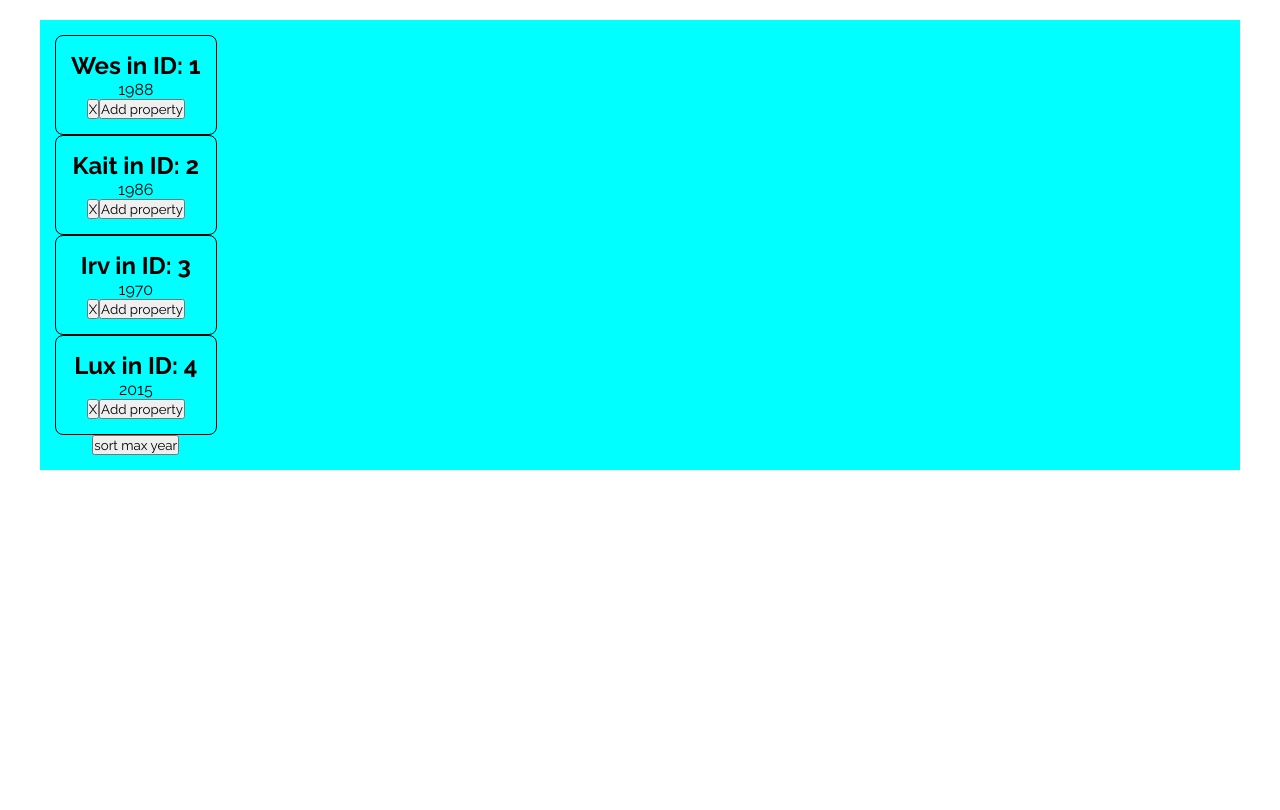
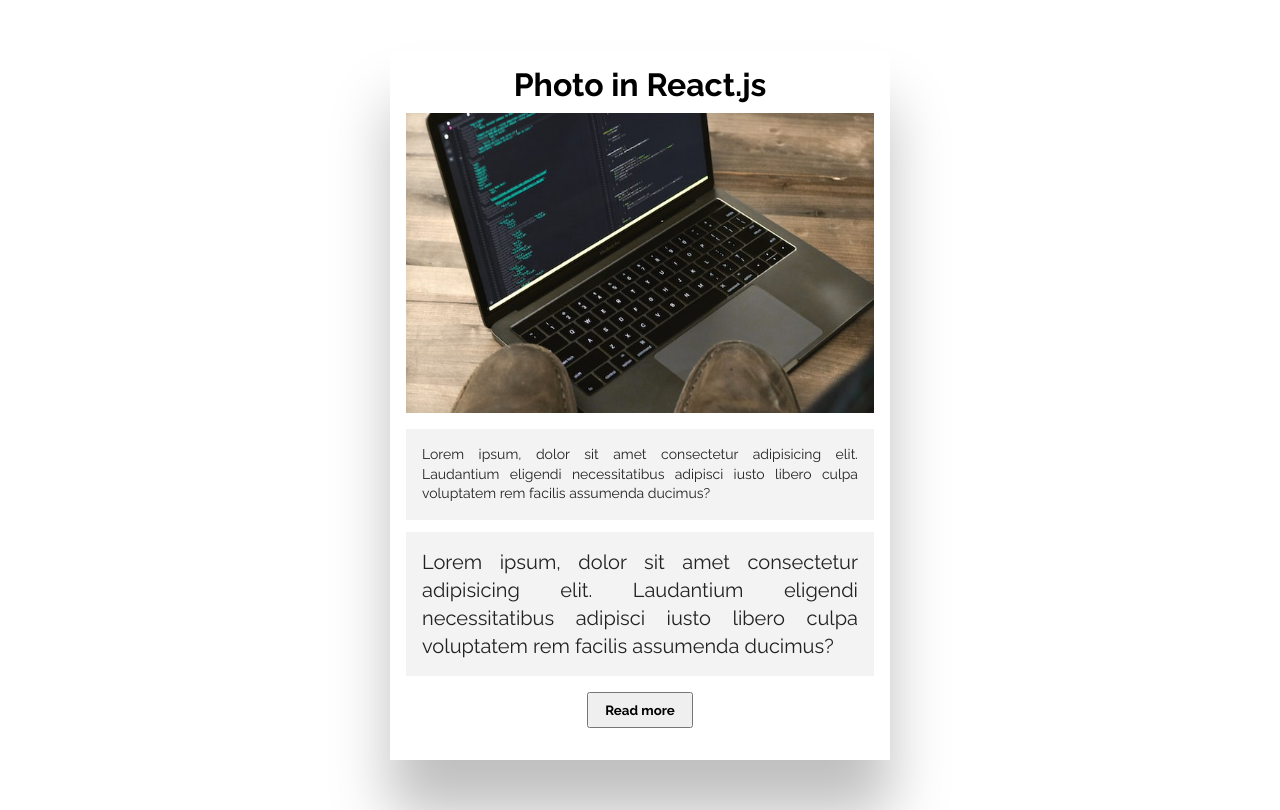
Before and after one commit to BrownEdgar/R_project, a React (Create React App) app: page / in a window 1280 px wide. Built offline with nearby package versions, Linux system fonts and the light colour scheme.

Commit message:
working with image, sass exampl

```diff
--- a/package.json
+++ b/package.json
@@ -9,6 +9,7 @@
     "react": "^18.2.0",
     "react-dom": "^18.2.0",
     "react-scripts": "5.0.1",
+    "sass": "^1.58.3",
     "web-vitals": "^2.1.4"
   },
   "scripts": {
--- a/src/App.js
+++ b/src/App.js
@@ -1,4 +1,4 @@
-import logo from './logo.svg';
+
 import './App.css';
 
 function App() {
--- /dev/null
+++ b/src/components/Edgar/workwithImages/App.jsx
@@ -0,0 +1,25 @@
+import React, { useState } from 'react'
+
+import Logo from './photo.jpg'
+
+import "./App.scss"
+
+export default function App() {
+
+	return (
+		<div className='Box'>
+			<h1 className='Box-Title'>Photo in React.js</h1>
+			<img className='Box-Image' src={Logo} alt="my notebook" />
+
+			<p className='Box-Desctiption Box-Desctiption_light Box-Desctiption_sm'>
+				Lorem ipsum, dolor sit amet consectetur adipisicing elit. Laudantium eligendi necessitatibus adipisci iusto libero culpa voluptatem rem facilis assumenda ducimus?
+			</p>
+			<p className='Box-Desctiption Box-Desctiption_light Box-Desctiption_md'>
+				Lorem ipsum, dolor sit amet consectetur adipisicing elit. Laudantium eligendi necessitatibus adipisci iusto libero culpa voluptatem rem facilis assumenda ducimus?
+			</p>
+			<button className='Box-Btn'>
+				Read more
+			</button>
+		</div>
+	)
+}
--- /dev/null
+++ b/src/components/Edgar/workwithImages/App.scss
@@ -0,0 +1,55 @@
+.Box {
+	width: 500px;
+	margin: 50px auto;
+	text-align: center;
+	padding: 1rem;
+	box-shadow: rgba(0, 0, 0, 0.25) 0px 54px 55px;
+
+	&-Title {
+		margin-bottom: 10px;
+	}
+
+	&-Image {
+		position: relative;
+		width: 100%;
+		height: 300px;
+		object-fit: cover;
+	}
+
+	&-Desctiption {
+		line-height: 1.4;
+		margin-top: 12px;
+		text-align: justify;
+		padding: 1rem;
+		font-size: 16px;
+
+		&_dark {
+			background-color: #222;
+			color: #fff;
+		}
+
+		&_light {
+			background-color: #f3f3f3;
+			color: #222;
+		}
+
+		&_lg {
+			font-size: 24px;
+		}
+
+		&_md {
+			font-size: 20px;
+		}
+
+		&_sm {
+			font-size: 14px;
+		}
+	}
+
+	&-Btn {
+		cursor: pointer;
+		font-weight: 700;
+		margin: 16px;
+		padding: 0.5rem 1rem;
+	}
+}
--- a/src/components/Raf/App.js
+++ b/src/components/Raf/App.js
@@ -9,10 +9,10 @@ import PeopleApp from './HomeWork20.02.23/people'
 function App() {
   return (
     <div className="appBlock">
-      <PeopleApp/>
-      {/* <RandomNum/>
+      {/* <PeopleApp/> */}
+      <RandomNum/>
       <ZeroTen/>
-      <AppPerson/> */}
+      <AppPerson/>
     </div>
   );
 }
--- a/src/components/Raf/HomeWork20.02.23/people.jsx
+++ b/src/components/Raf/HomeWork20.02.23/people.jsx
@@ -28,8 +28,8 @@ function PeopleApp(){
         })
         setValue(newPeople)
     }
-    function DeletePeople(e) {
-        const newArrPeop = [...value].filter((elem) => elem.id != e.target.value)
+    function DeletePeople(id) {
+        const newArrPeop = value.filter((elem) => elem.id !== id)
         console.log(newArrPeop)
         setValue(newArrPeop)
     }
@@ -46,7 +46,7 @@ function PeopleApp(){
                         <div key={people.id} className="leftBlock">
                             <h2>{people.name} in ID: {people.id}</h2>
                             <p>{people.year}</p>
-                            <button onClick={DeletePeople} value={people.id}>X</button>
+												<button onClick={() => DeletePeople(people.id)}>X</button>
                             <button onClick={AddProperty}>Add property</button>
                         </div>
                     )
--- a/src/components/Sergey/Homework_2/Components/mainStyle.css
+++ b/src/components/Sergey/Homework_2/Components/mainStyle.css
@@ -12,10 +12,10 @@
 .users_list {
   width: 80%;
   display: flex;
-  justify-content: space-between;
 }
 
 .list_item {
+	margin: 20px;
   list-style: none;
   padding: 0.5rem;
   box-shadow: rgba(0, 0, 0, 0.4) 0px 2px 4px,
--- a/src/index.js
+++ b/src/index.js
@@ -1,8 +1,7 @@
 import React from "react";
 import ReactDOM from "react-dom/client";
 import "./index.css";
-// import App from "./components/Sergey/Homework_2/App"; //tnnayini hasce
-import App from "./components/Raf/App";
+import App from "./components/Edgar/workwithImages/App";
 
 const root = ReactDOM.createRoot(document.getElementById("root"));
 root.render(<App />);
```
Also changed, not shown: src/components/Anahit/App.js (+10 -7 lines), src/components/Raf/HomeWork18.02.23/person.jsx (+33 -33 lines), src/components/Sergey/Homework_2/Components/SortButton.jsx (+3 -8 lines), src/components/Sergey/Homework_2/Components/Users.jsx (+17 -13 lines), src/components/Edgar/workwithImages/photo.jpg (added), 1 other file (tests, documents, lock files or other folders).
